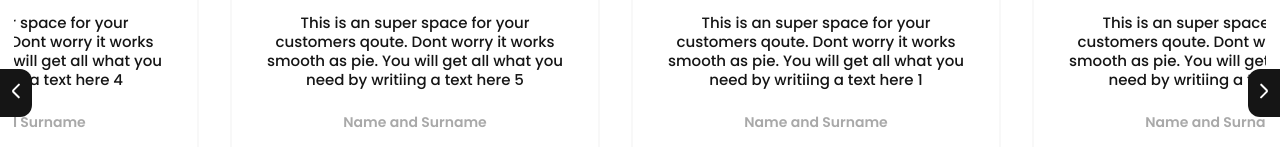
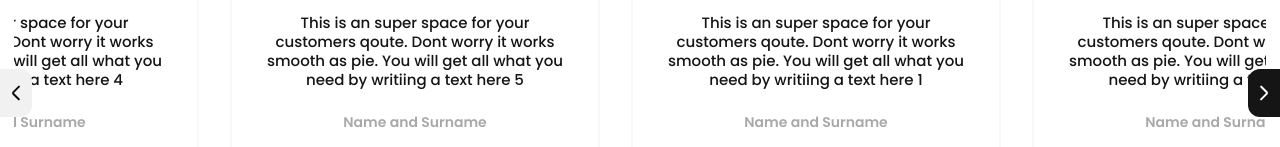
Before and after one commit to DoDuong1497/cfdshop, a React (Create React App) app: page /blog in a window 1280 px wide. In both pictures the pointer is over the button 16 px from the left and 1812 px from the top of the page. Shown: the part 1720-1867 px from the top of the page. Built offline with nearby package versions, Linux system fonts and the light colour scheme.

Commit message:
editing button

```diff
--- a/src/components/quote/style.scss
+++ b/src/components/quote/style.scss
@@ -34,7 +34,10 @@
         top: 50%;
         @include transform(translateY(-50%));
         z-index: 1;
-
+        cursor: pointer;
+        display: flex;
+        align-items: center;
+        justify-content: center;
         &-prev{
             border-top-right-radius: 12px;
             border-bottom-right-radius: 12px;
@@ -46,6 +49,12 @@
             border-bottom-left-radius: 12px;
             right: 0;
         }
+    &:hover{
+        background-color: #f1f1f1;
+        svg{
+            mix-blend-mode: difference;
+        }
+    }
     }
 }
 
```
